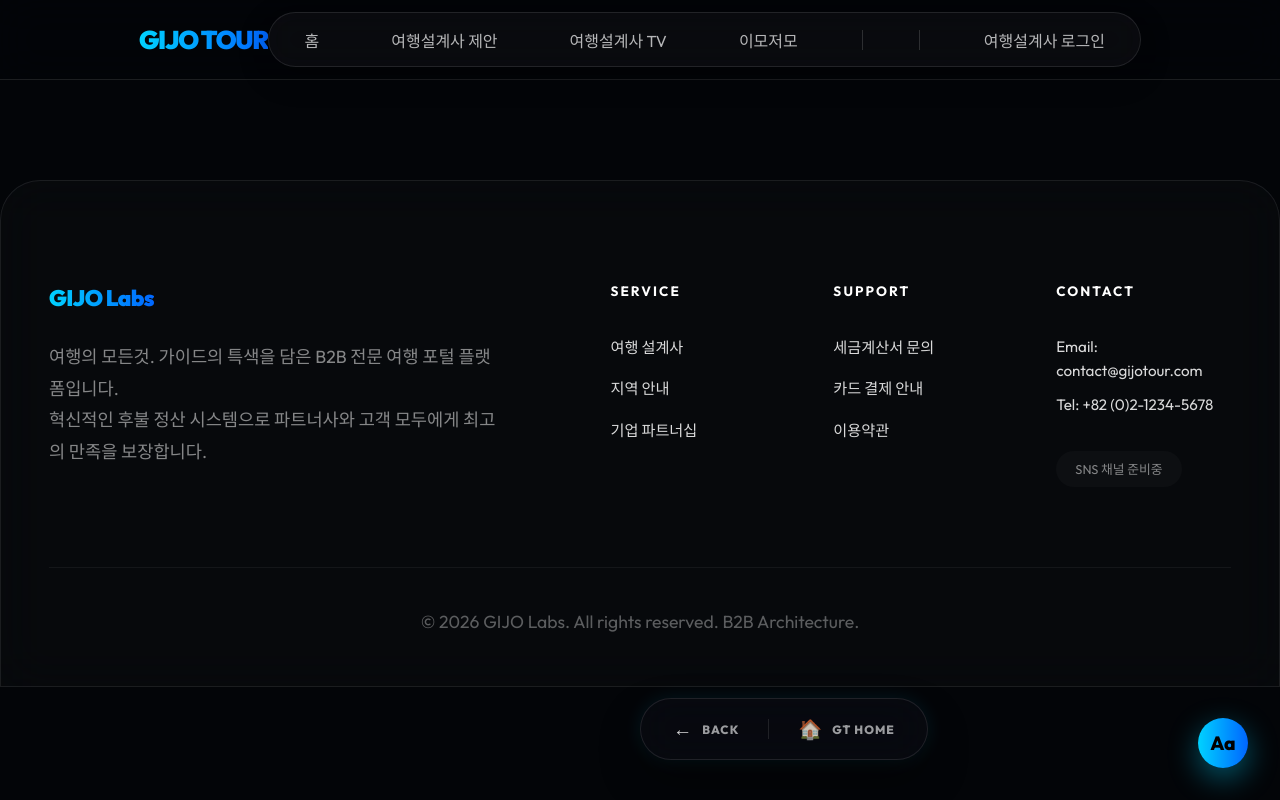
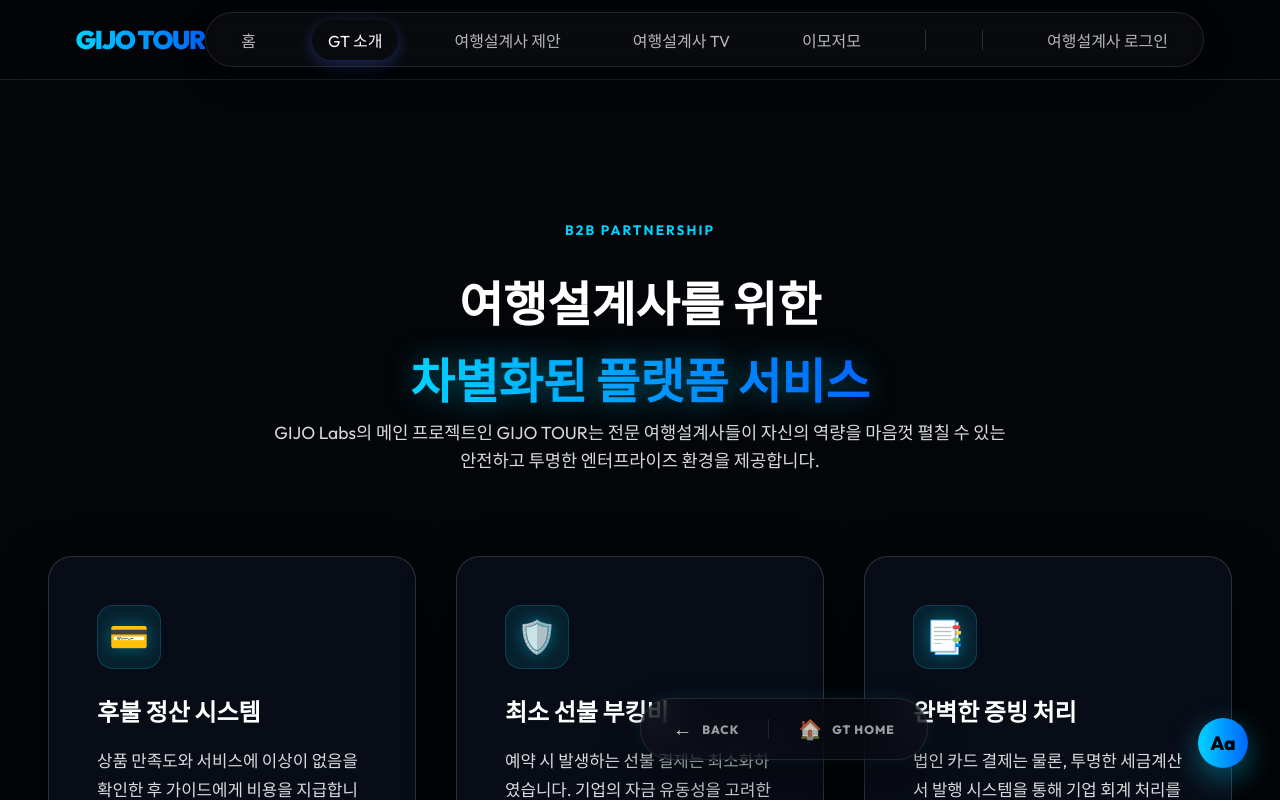
Before and after one commit to gijotour/gijo-tour-app, a React (Vite) app: page /gijotour/about in a window 1280 px wide. Shown: the top 800 px of the page. Built offline with nearby package versions, Linux system fonts and the light colour scheme.

Commit message:
feat: 'GT 소개' 메뉴 신설 및 본문 섹션(B2B, 지역선택) 이동 (메인 화면 최적화)

```diff
--- a/src/shared/Navbar.jsx
+++ b/src/shared/Navbar.jsx
@@ -78,6 +78,7 @@
           )}
           <ul className="nav-links">
             <li><button onClick={() => handleNavClick('/gijotour')}>홈</button></li>
+            <li><button className={location.pathname.includes('/about') ? 'active' : ''} onClick={() => handleNavClick('/gijotour/about')}>GT 소개</button></li>
 
             {(location.pathname.startsWith('/gijotour') || isDashboard) && (
               <>
@@ -205,6 +206,10 @@
           <span className="icon">🏠</span>
           <span className="label">홈</span>
         </button>
+        <button className={`m-nav-item ${location.pathname.includes('/about') ? 'active' : ''}`} onClick={() => handleNavClick('/gijotour/about')}>
+          <span className="icon">ℹ️</span>
+          <span className="label">GT 소개</span>
+        </button>
         {isLoggedIn && (
           <button className={`m-nav-item ${location.pathname.includes('/designer') ? 'active' : ''}`} onClick={() => handleNavClick('/gijotour/designer')}>
             <span className="icon">👤</span>
--- a/src/tour-app/GijoTourApp.jsx
+++ b/src/tour-app/GijoTourApp.jsx
@@ -294,7 +294,6 @@
         <Route index element={
           <>
             <Hero />
-            <B2BInfo />
             <NoticeBoard
               notices={safeNotices}
               isLoggedIn={isLoggedIn}
@@ -314,15 +313,19 @@
               selectedRegion={selectedRegion}
               onStartPayment={handleStartPayment}
             />
+          </>
+        } />
+        <Route path="about" element={
+          <div className="page-fade-in">
+            <B2BInfo />
             <RegionSelector
               selectedRegion={selectedRegion}
               onSelectRegion={(region) => {
                 setSelectedRegion(region);
-                const el = document.getElementById('designer');
-                if (el) el.scrollIntoView({ behavior: 'smooth' });
+                navigate('/gijotour'); // 선택 시 메인 쇼케이스로 이동
               }}
             />
-          </>
+          </div>
         } />
         <Route path="tv" element={<DesignerTV videos={safeTvVideos} />} />
         <Route path="login" element={
```
